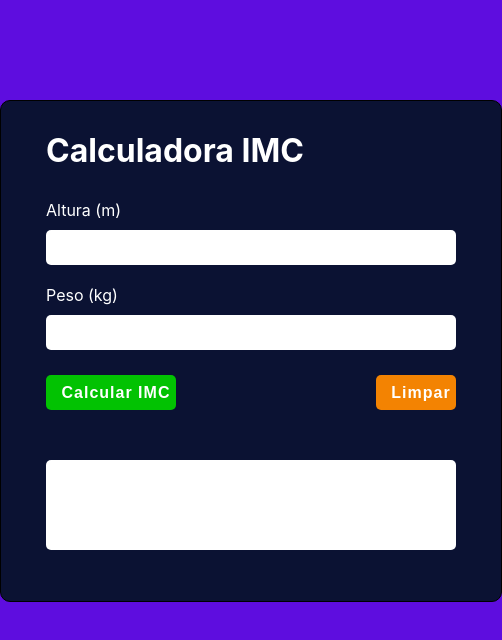
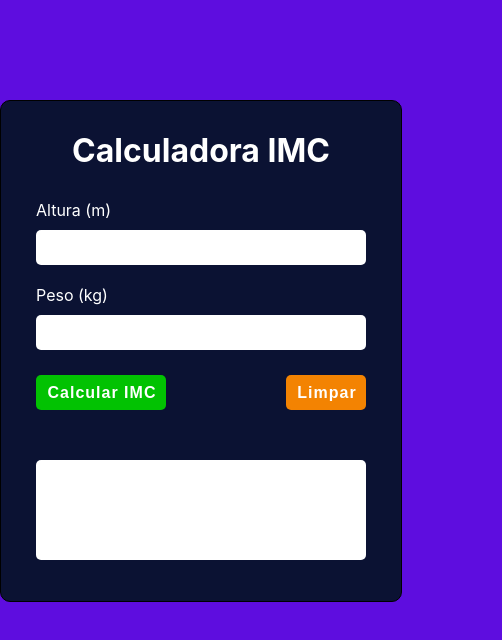
Before and after one commit to andreonofre/calculadora-imc, a React (Create React App) app: page / in a window 390 px wide. Shown: the top 640 px of the page, 502 px wide, since content can reach past the window. Built offline with nearby package versions, Linux system fonts and the light colour scheme.

Commit message:
responsividade

```diff
--- a/src/App.css
+++ b/src/App.css
@@ -12,6 +12,8 @@ h2 {
     color: white;
     margin-top: 30px;
     font-size: 2rem;
+    align-items: center;
+    text-align: center;
 }
 
 .container  {
@@ -73,6 +75,8 @@ input {
     justify-content: center;
     text-align: center;
     transition: .3s;
+    padding-right: 8px;
+
 }
 
 #limpar {
@@ -92,6 +96,7 @@ input {
     justify-content: center;
     text-align: center;
     transition: .3s;
+    padding-right: 8px;
 }
 
 
@@ -108,10 +113,34 @@ input {
 .result {
     display: block;
     background: white;
-    max-width: 100%;
+    max-width: 330px;
     min-width: 100%;
-    height: 90px;
+    height: 100px;
     border-radius: 5px;
     margin-top: 30px;
     word-wrap: break-word;
 }
+
+
+@media (max-width: 510px) {
+    .container {
+        width: 400px;
+        height: 500px;
+    }
+    input {
+        display: block;
+        margin-bottom: 20px;
+    }
+    .btn {
+        display: flex;
+        justify-content: space-between;
+        margin-top: 25px;
+    }
+
+    .entrada {
+        height: 35px;
+        width: 320px;
+        margin-top: 10px;
+    }
+
+}
--- a/src/App.js
+++ b/src/App.js
@@ -36,15 +36,29 @@ function App() {
       setClassificacao("Você está com Obesidade de Grau III (mórbida).");
     };
 
-    setResultado(+imc);
+    setResultado(imc);
+    setAltura("");
+    setPeso("");
+
   };
 
   const limpaCampos = () => {
+    setResultado("");
+    setClassificacao("");
     setAltura("");
     setPeso("");
-    setResultado("");
-    setClassificacao("");
   };
+
+
+  //Renderização condicional
+  const renderUserStatus = () => {
+    if (resultado && classicacao ) {
+      return (<p>Seu IMC é: <strong>{ resultado }</strong> { classicacao }</p>);
+    } else {
+      return <></>;
+    }
+  };
+
 
   console.log("ESSE: ", resultado);
 
@@ -64,10 +78,12 @@ function App() {
           </div>
         </form>
         <div className="result">
-
-          {resultado && <p>{resultado}</p>}
-          <p>{resultado} {classicacao}</p>
-
+          {renderUserStatus()}
+          {/* {resultado && (
+            <p>
+              Seu IMC é: <strong>{resultado}</strong> {classicacao}
+            </p>
+          )} */}
         </div>
       </div>
     </div>
```
